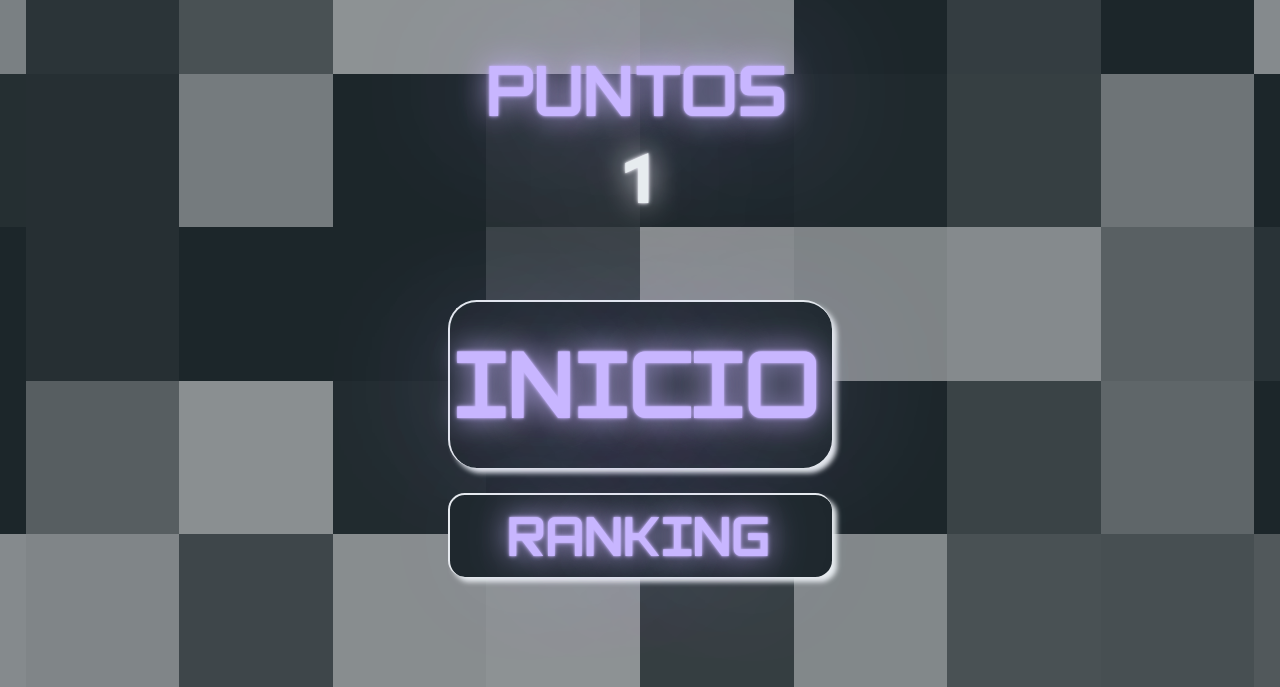
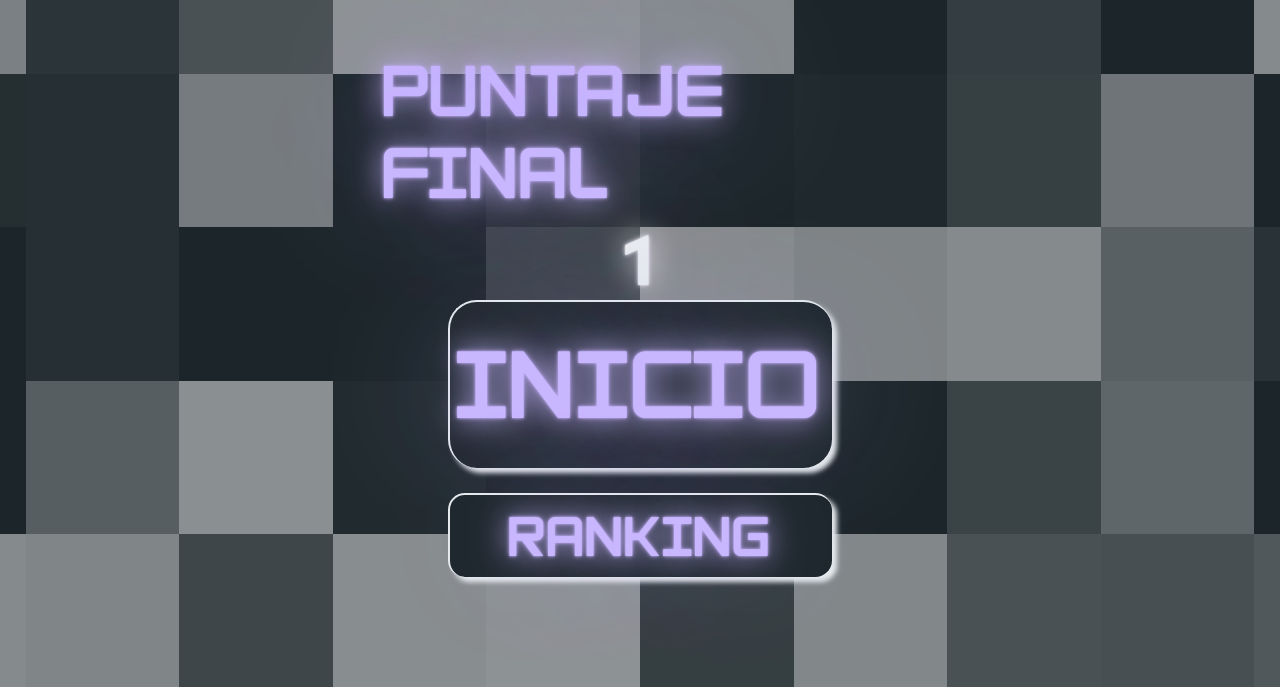
Before and after one commit to PioIX/G17-TPI-1CUAT, a Flask app: page /game/final in a window 1280 px wide; the page is wider, and only the part inside the window is pictured. Shown: the top 687 px of that part. Run offline with Flask 2, Linux system fonts and the light colour scheme; the visitor is signed in with stand-in values (Sample User, id 1); data comes from the database, SQL or seed files in the repository; parts of the project's set-up code (start-up, migrations or seed data) failed here and were passed over.

Commit message:
Update fin-juego.html

```diff
--- a/Proyecto/templates/fin-juego.html
+++ b/Proyecto/templates/fin-juego.html
@@ -11,7 +11,7 @@
     <section class="primer-contenedor">
         <div class="contenedor-puntos">
             <div class="texto">
-                PUNTOS
+                PUNTAJE FINAL
             </div>
             <div class="puntos">
                 {{puntosFinales}}
```
